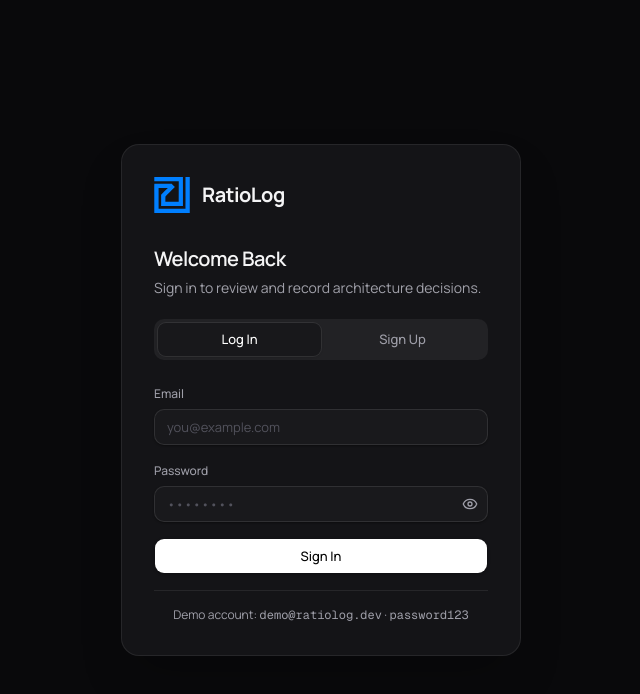
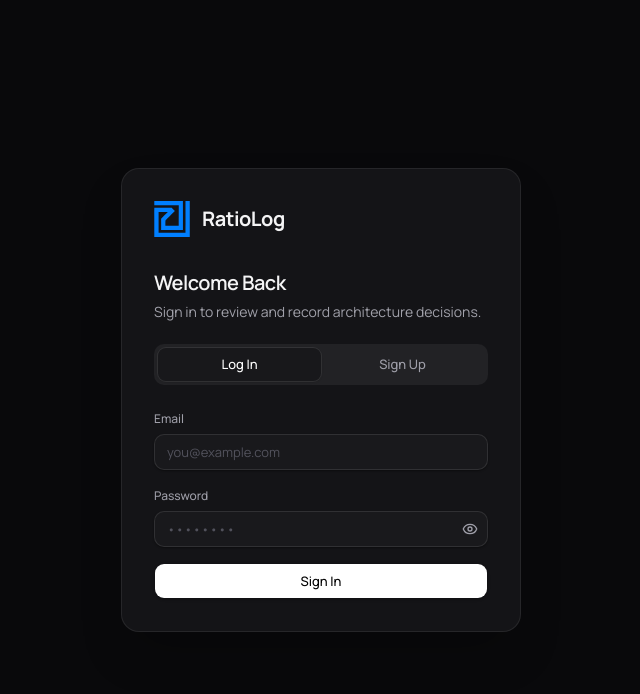
Before and after one commit to ShubhmDalvi/RatioLog, a Next.js app: page /login in a window 1280 px wide. Shown: the top 694 px of the page, without its empty margins (319-959 px from the left). Built offline with nearby package versions, Linux system fonts and the light colour scheme; no server answers.

Commit message:
chore: remove demo credentials hint from login

```diff
--- a/src/app/(auth)/login/login-form.tsx
+++ b/src/app/(auth)/login/login-form.tsx
@@ -66,12 +66,6 @@ export function LoginForm() {
       >
         {pending ? "Signing In…" : "Sign In"}
       </Button>
-
-      <p className="border-t border-white/[0.08] pt-4 text-center text-xs text-zinc-400">
-        Demo account:{" "}
-        <span className="font-mono">demo@ratiolog.dev</span> ·{" "}
-        <span className="font-mono">password123</span>
-      </p>
     </form>
   );
 }
```
